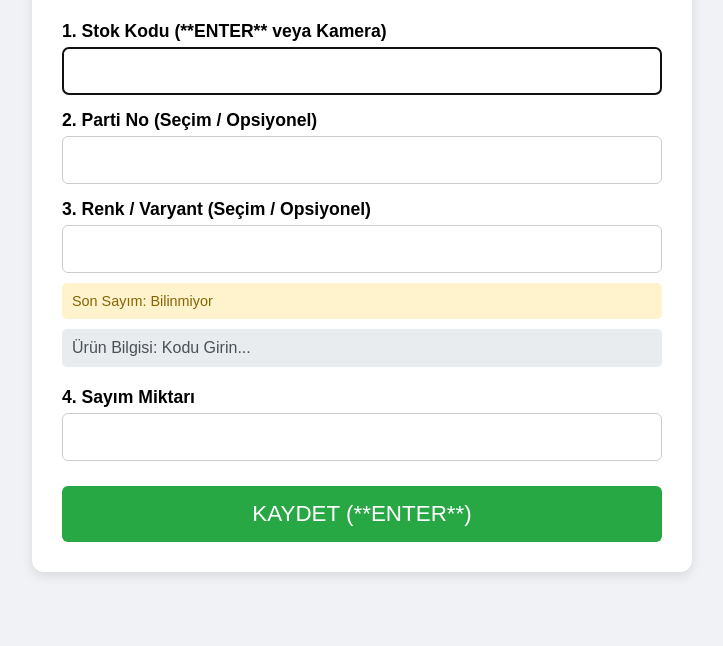
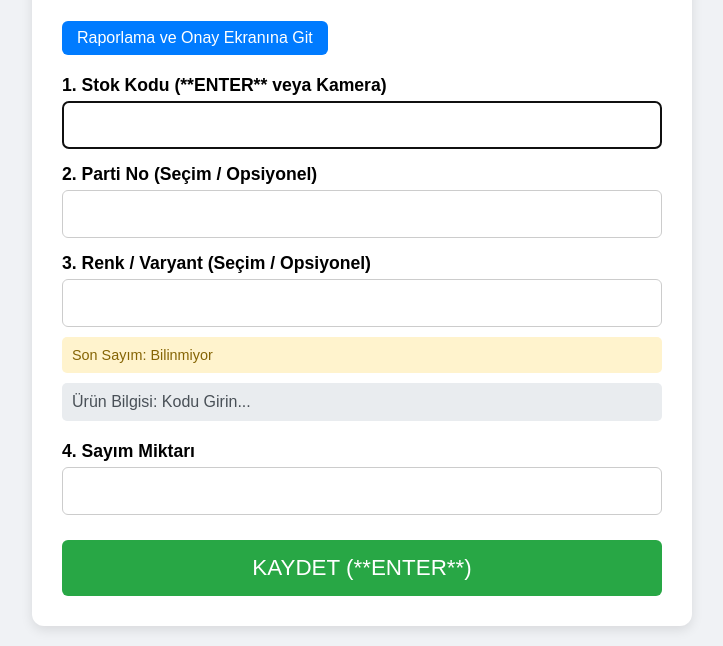
Before and after one commit to ozansabudak-code/Stok-Say-m, a Django app: template sayim/templates/sayim/sayim_giris.html in a window 1280 px wide. Shown: the part 205-851 px from the top of the page, without its empty margins (278-1001 px from the left). Before the commit the page ends 781 px from the top, so only its background shows below. Run offline with Django 5.2, Linux system fonts and the light colour scheme; the template is opened without the code that fills it, so the values that code supplies are empty.

Commit message:
fix: SayimGiris template HTML yapisi guncellendi (Render 500 hatasi icin son duzeltme).

```diff
--- a/sayim/templates/sayim/sayim_giris.html
+++ b/sayim/templates/sayim/sayim_giris.html
@@ -5,6 +5,7 @@
     <meta name="viewport" content="width=device-width, initial-scale=1.0">
     <title>Stok Sayım Girişi (Emir {{ sayim_emri.pk }})</title>
     <style>
+        /* ... CSS Kodları Aynı Kalır ... */
         body { font-family: 'Arial', sans-serif; background-color: #f0f2f5; margin: 0; padding: 20px; }
         .container { max-width: 600px; margin: auto; background: white; padding: 30px; border-radius: 12px; box-shadow: 0 4px 12px rgba(0,0,0,0.1); }
         h1 { color: #007bff; border-bottom: 2px solid #ccc; padding-bottom: 10px; margin-bottom: 20px; }
@@ -24,6 +25,14 @@
         <h1>Stok Sayım Girişi</h1>
         <p>**PERSONEL**: <span id="personel-adi">{{ personel_adi }}</span> | **DEPO**: <span id="depo-kodu">{{ depo_kodu }}</span></p>
         <h2 style="color: darkred;">Emir: {{ sayim_emri.ad }} (ID: {{ sayim_emri.pk }})</h2>
+
+        <!-- RAPOR LİNKİ EKLENDİ (Önceki 404 sorununu çözmek için) -->
+        <div style="margin-bottom: 20px;">
+            <a href="{% url 'raporlama_onay' sayim_emri.pk %}"
+               style="background-color: #007bff; color: white; padding: 8px 15px; border-radius: 6px; text-decoration: none; display: inline-block;">
+                Raporlama ve Onay Ekranına Git
+            </a>
+        </div>
 
         <div id="message-box" class="info-box"></div>
 
@@ -84,7 +93,7 @@
     const geminiCameraBtn = document.getElementById('gemini-camera-btn');
     const geminiFileSelectBtn = document.getElementById('gemini-file-select-btn');
     const geminiFileInput = document.getElementById('gemini-file-input');
-    const seriNoInput = document.getElementById('id_seri_no'); // Yeni gizli Seri No alanı
+    const seriNoInput = document.getElementById('id_seri_no');
 
     // YENİ URL
     const AKILLI_ARAMA_URL = "{% url 'ajax_akilli_stok_ara' %}";
@@ -93,7 +102,6 @@
     function fillDatalist(datalistId, options) {
         const datalist = document.getElementById(datalistId);
         datalist.innerHTML = '';
-
         options.forEach(opt => {
             const option = document.createElement('option');
             option.value = opt;
@@ -101,12 +109,12 @@
         });
     }
 
-    // --- AKILLI ARAMA FONKSİYONU GÜNCELLENDİ (Seri No Öncelikli) ---
+    // --- AKILLI ARAMA FONKSİYONU ---
     function fetchStokInfo(triggerFocus = true) {
         const stokKod = stokKodInput.value;
         const partiNo = partiNoInput.value || '';
         const renk = renkInput.value || '';
-        const seriNo = seriNoInput.value || ''; // Gizli Seri No alanını kullan
+        const seriNo = seriNoInput.value || '';
 
         if (stokKod.length < 3 && seriNo.length < 3) {
             urunBilgiLabel.textContent = 'Ürün Bilgisi: Kodu veya Seri No girin...';
@@ -114,7 +122,6 @@
             return;
         }
 
-        // Tüm parametreleri akıllı arama endpoint'ine gönder
         const params = new URLSearchParams({
             stok_kod: stokKod,
             parti_no: partiNo,
@@ -123,19 +130,14 @@
             depo_kod: DEPO_KODU
         });
 
-        // AKILLI ARAMA endpoint'ini çağır
         fetch(`${AKILLI_ARAMA_URL}?${params.toString()}`)
             .then(response => response.json())
             .then(data => {
                 if (data.found) {
-                    // Seri No veya Parti/Varyant ile bulundu
-
-                    // Alanları veritabanından dönen kesin verilerle doldur
                     stokKodInput.value = data.stok_kod;
                     partiNoInput.value = data.parti_no;
                     renkInput.value = data.renk;
 
-                    // Seri No ile bulunduğu için datalist'leri temizle
                     fillDatalist('parti-datalist', []);
                     fillDatalist('renk-datalist', []);
 
@@ -147,8 +149,6 @@
                     }
 
                 } else {
-                    // Seri No/Tam Eşleşme bulunamadı, sadece Stok Kodu ile varyantlar döndü
-
                     fillDatalist('parti-datalist', data.parti_varyantlar);
                     fillDatalist('renk-datalist', data.renk_varyantlar);
 
@@ -156,7 +156,6 @@
                     lastSayimLabel.textContent = 'Son Sayım: Bilinmiyor';
 
                     if (triggerFocus) {
-                        // Odaklanma mantığı aynı kalır
                         const hasPartiVaryant = data.parti_varyantlar.some(v => v !== 'YOK');
                         const hasRenkVaryant = data.renk_varyantlar.some(v => v !== 'YOK');
                         if (hasPartiVaryant && (partiNoInput.value === 'YOK' || partiNoInput.value === '')) {
@@ -175,7 +174,7 @@
             });
     }
 
-    // --- GEMINI İŞLEME MANTIĞI GÜNCELLENDİ ---
+    // --- GEMINI VE FORMU TEMİZLEME MANTIĞI ---
     if (geminiCameraBtn && geminiFileSelectBtn) {
         const checkUser = () => {
             if (document.getElementById('personel-adi').innerText === 'MISAFIR') {
@@ -253,21 +252,17 @@
             });
         });
     }
-    // --- END GEMINI İŞLEME MANTIĞI ---
 
-    // Stok Kodu Değiştiğinde Akıllı Aramayı Yükle (Debounce ile)
+    // --- FORM ETKİLEŞİMLERİ ---
     stokKodInput.addEventListener('input', () => {
         clearTimeout(debounceTimeout);
         debounceTimeout = setTimeout(() => fetchStokInfo(false), 300);
     });
 
-    // Stok Kodu, Parti ve Renk inputlarında değişiklik olduğunda (ENTER veya manual giriş)
-    // AKILLI ARAMA'yı tetikle ve odaklanmayı ayarla
     stokKodInput.addEventListener('keydown', (e) => {
         if (e.key === 'Enter') {
             e.preventDefault();
             clearTimeout(debounceTimeout);
-            // Manuel giriş varsa, Seri No'yu temizle ki Parti No devreye girsin.
             seriNoInput.value = '';
             fetchStokInfo(true);
         }
@@ -276,7 +271,6 @@
     partiNoInput.addEventListener('input', () => fetchStokInfo(false));
     renkInput.addEventListener('input', () => fetchStokInfo(false));
 
-    // Parti ve Renk alanlarında ENTER basıldığında miktar alanına odaklan
     partiNoInput.addEventListener('keydown', (e) => {
         if (e.key === 'Enter') {
             e.preventDefault();
@@ -291,16 +285,17 @@
     });
 
 
-    // Formu Kaydetme (Submit)
+    // --- KAYDETME (SUBMIT) İŞLEMİ ---
     form.addEventListener('submit', function(e) {
         e.preventDefault();
         const miktar = miktarInput.value;
 
         if (!stokKodInput.value || !miktar) {
-            alert('Stok Kodu ve Miktar alanları boş bırakılamaz.');
-            return;
+            // NOTE: Daha önce alert yerine confirm kullanmıştınız. Alert daha az yıkıcıdır.
+            if (!confirm('Stok Kodu ve Miktar alanları boş bırakılamaz.')) return;
         }
 
+        // NOTE: Confirm yerine özel bir modal UI kullanılması daha iyi olur.
         if (!confirm(`Stok Kodu: ${stokKodInput.value}\nMiktar: ${miktar}\nKaydı onaylıyor musunuz?`)) {
              return;
         }
@@ -342,15 +337,13 @@
                 messageBox.className = 'info-box success';
                 messageBox.textContent = `BAŞARILI! ${data.message} (Sistem: ${data.sistem_stok}, Sayılan: ${data.yeni_miktar})`;
 
-                // Formu temizle ve bir sonraki sayıma hazırla
                 stokKodInput.value = '';
                 miktarInput.value = '';
                 partiNoInput.value = '';
                 renkInput.value = '';
-                seriNoInput.value = ''; // Gizli Seri No'yu da temizle
+                seriNoInput.value = '';
                 stokKodInput.focus();
 
-                // Yeni boş stok kodu için bilgiyi güncelle
                 setTimeout(() => fetchStokInfo(false), 500);
 
             } else if (data.action === 'NEW_STOCK') {
```
